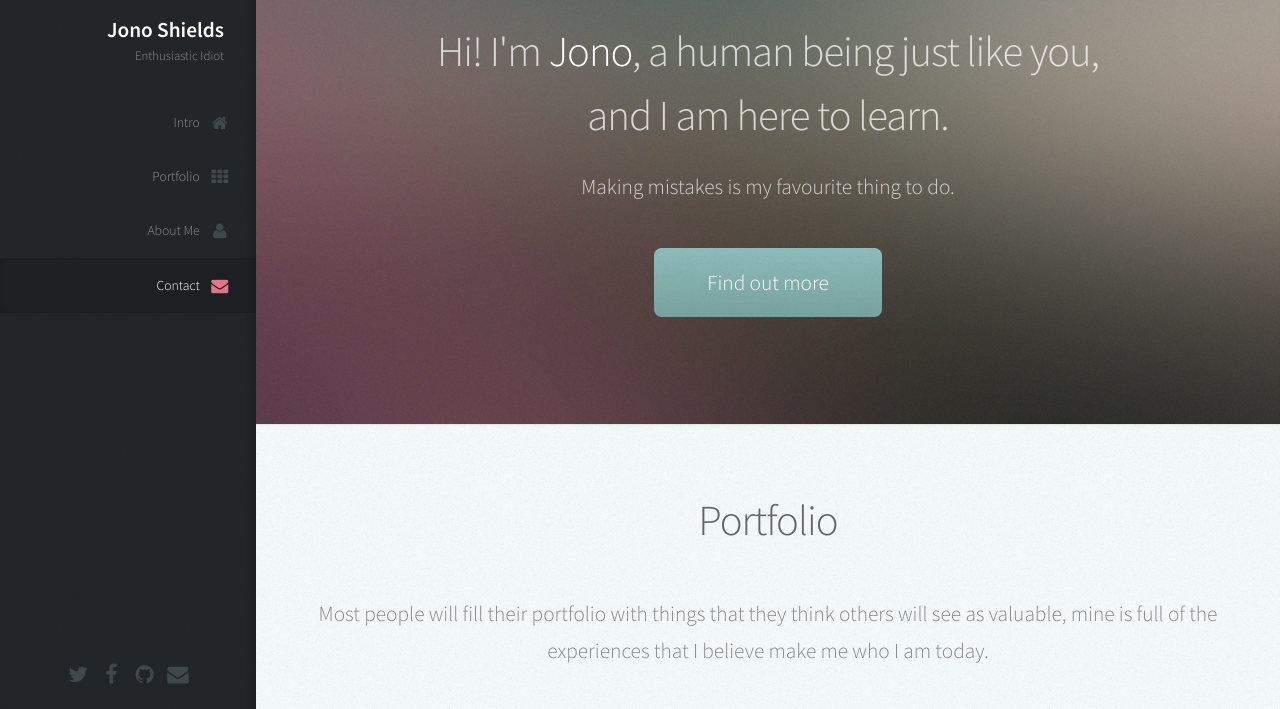
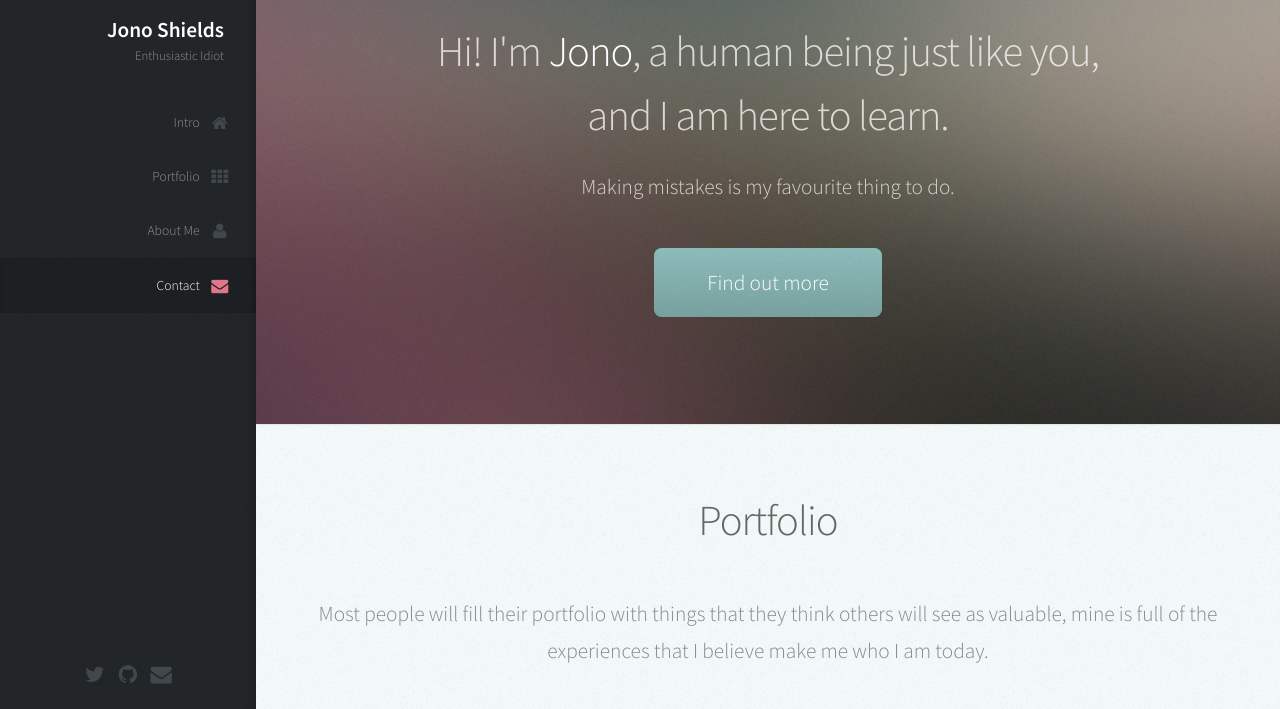
Before and after one commit to foopod/jono, a plain HTML site: page index.html in a window 1280 px wide. Shown: the part 88-797 px from the top of the page. Drawn offline with Linux system fonts and the light colour scheme.

Commit message:
removed excess code

```diff
--- a/index.html
+++ b/index.html
@@ -30,19 +30,7 @@
 
 					<!-- Nav -->
 						<nav id="nav">
-							<!--
 
-								Prologue's nav expects links in one of two formats:
-
-								1. Hash link (scrolls to a different section within the page)
-
-								   <li><a href="#foobar" id="foobar-link" class="icon fa-whatever-icon-you-want skel-layers-ignoreHref"><span class="label">Foobar</span></a></li>
-
-								2. Standard link (sends the user to another page/site)
-
-								   <li><a href="http://foobar.tld" id="foobar-link" class="icon fa-whatever-icon-you-want"><span class="label">Foobar</span></a></li>
-
-							-->
 							<ul>
 								<li><a href="#top" id="top-link" class="skel-layers-ignoreHref"><span class="icon fa-home">Intro</span></a></li>
 								<li><a href="#portfolio" id="portfolio-link" class="skel-layers-ignoreHref"><span class="icon fa-th">Portfolio</span></a></li>
@@ -58,7 +46,6 @@
 					<!-- Social Icons -->
 						<ul class="icons">
 							<li><a href="https://twitter.com/foocodes" class="icon fa-twitter"><span class="label">Twitter</span></a></li>
-							<li><a href="https://www.facebook.com/FooPod" class="icon fa-facebook"><span class="label">Facebook</span></a></li>
 							<li><a href="http://github.com/foopod" class="icon fa-github"><span class="label">Github</span></a></li>
 							<li><a href="mailto:jonathonshields@gmail.com" class="icon fa-envelope"><span class="label">Email</span></a></li>
 						</ul>
@@ -177,49 +164,7 @@
 <a id="contact" href="mailto:jonathonshields@gmail.com" class="button scrolly">Flick Jono an Email</a>
 						</div>
 					</section>
-
-				<!-- Contact
-					<section id="contact" class="four">
-						<div class="container">
-
-							<header>
-								<h2>Contact</h2>
-							</header>
-
-
-
-							<p>Elementum sem parturient nulla quam placerat viverra
-							mauris non cum elit tempus ullamcorper dolor. Libero rutrum ut lacinia
-							donec curae mus. Eleifend id porttitor ac ultricies lobortis sem nunc
-							orci ridiculus faucibus a consectetur. Porttitor curae mauris urna mi dolor.</p>
-
-							<form method="post" action="#">
-								<div class="row">
-									<div class="6u 12u$(mobile)"><input type="text" name="name" placeholder="Name" /></div>
-									<div class="6u$ 12u$(mobile)"><input type="text" name="email" placeholder="Email" /></div>
-									<div class="12u$">
-										<textarea name="message" placeholder="Message"></textarea>
-									</div>
-									<div class="12u$">
-										<input type="submit" value="Send Message" />
-									</div>
-								</div>
-							</form>
-
-						</div>
-					</section>-->
-
 			</div>
-
-		<!-- Footer
-			<div id="footer">
-
-
-					<ul class="copyright">
-						<li>&copy; Untitled. All rights reserved.</li><li>Design: <a href="http://html5up.net">HTML5 UP</a></li>
-					</ul>
-
-			</div>-->
 
 		<!-- Scripts -->
 			<script src="assets/js/jquery.min.js"></script>
```
